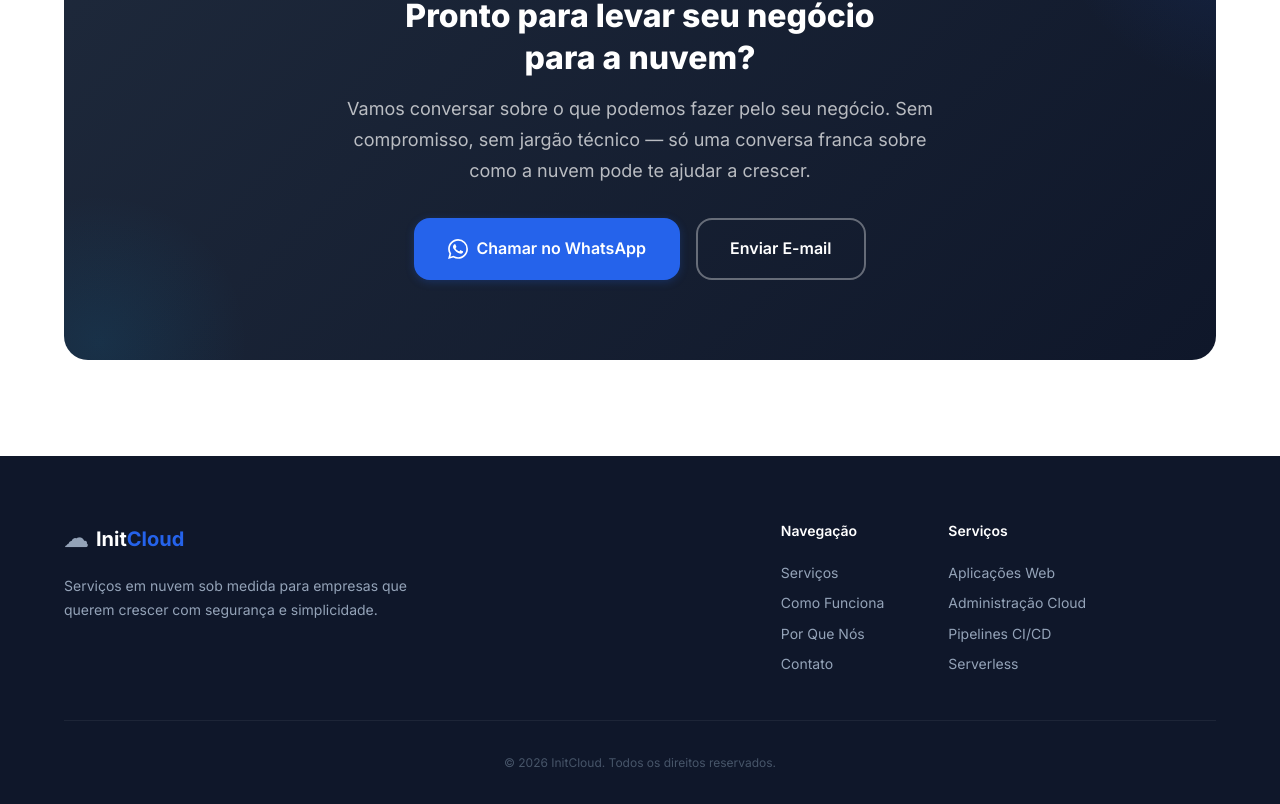
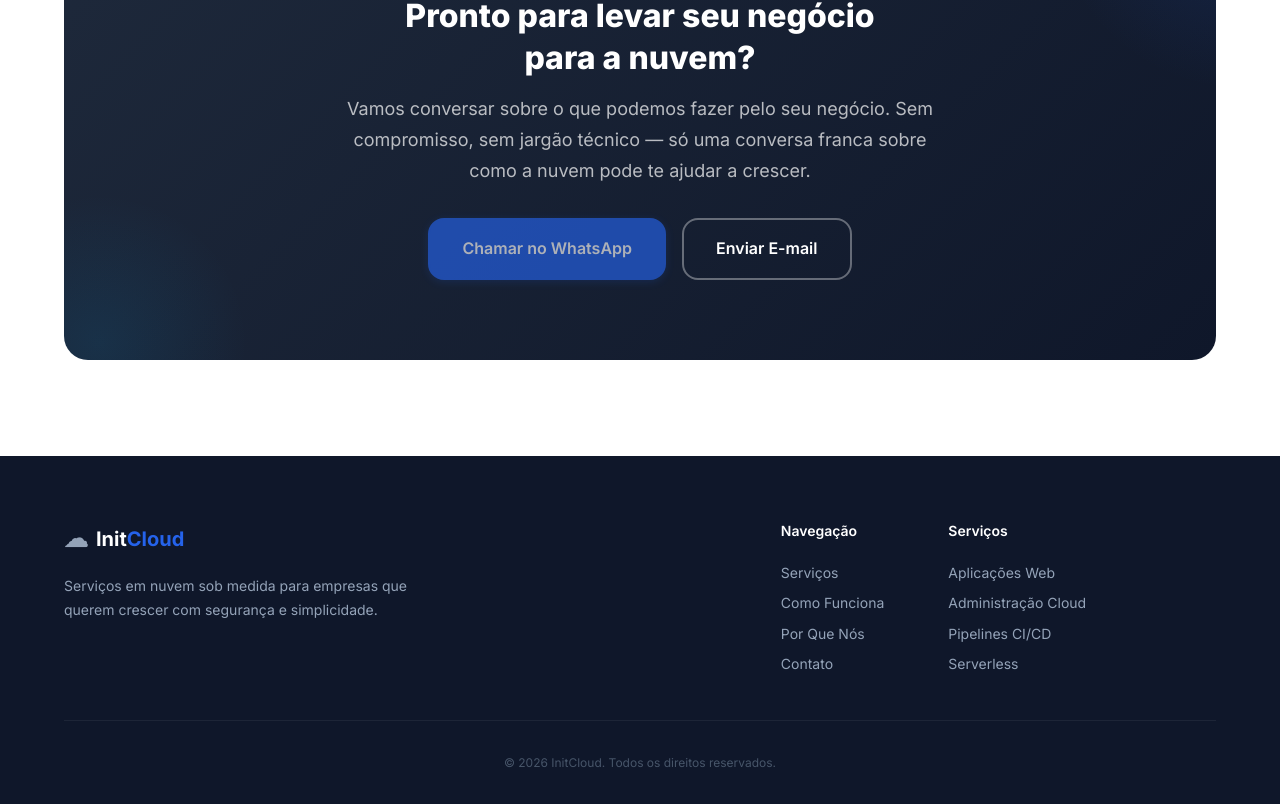
Before and after one commit to caioalbert/landigpage_initcloud, a Next.js app: page / in a window 1280 px wide. Shown: the part 3938-4742 px from the top of the page. Built offline with nearby package versions, Linux system fonts and the light colour scheme.

Commit message:
Disable WhatsApp button and update styles
Updated WhatsApp button to be disabled with styling.

```diff
--- a/app/page.tsx
+++ b/app/page.tsx
@@ -331,8 +331,17 @@ export default function Home() {
             <h2>Pronto para levar seu negócio<br/>para a nuvem?</h2>
             <p>Vamos conversar sobre o que podemos fazer pelo seu negócio. Sem compromisso, sem jargão técnico — só uma conversa franca sobre como a nuvem pode te ajudar a crescer.</p>
             <div className="cta-actions">
-              <a href="https://wa.me/5500000000000" className="btn btn-primary btn-lg" id="cta-whatsapp">
-                <svg viewBox="0 0 24 24" width="20" height="20" fill="currentColor"><path d="M17.472 14.382c-.297-.149-1.758-.867-2.03-.967-.273-.099-.471-.148-.67.15-.197.297-.767.966-.94 1.164-.173.199-.347.223-.644.075-.297-.15-1.255-.463-2.39-1.475-.883-.788-1.48-1.761-1.653-2.059-.173-.297-.018-.458.13-.606.134-.133.298-.347.446-.52.149-.174.198-.298.298-.497.099-.198.05-.371-.025-.52-.075-.149-.669-1.612-.916-2.207-.242-.579-.487-.5-.669-.51-.173-.008-.371-.01-.57-.01-.198 0-.52.074-.792.372-.272.297-1.04 1.016-1.04 2.479 0 1.462 1.065 2.875 1.213 3.074.149.198 2.096 3.2 5.077 4.487.709.306 1.262.489 1.694.625.712.227 1.36.195 1.871.118.571-.085 1.758-.719 2.006-1.413.248-.694.248-1.289.173-1.413-.074-.124-.272-.198-.57-.347m-5.421 7.403h-.004a9.87 9.87 0 01-5.031-1.378l-.361-.214-3.741.982.998-3.648-.235-.374a9.86 9.86 0 01-1.51-5.26c.001-5.45 4.436-9.884 9.888-9.884 2.64 0 5.122 1.03 6.988 2.898a9.825 9.825 0 012.893 6.994c-.003 5.45-4.437 9.884-9.885 9.884m8.413-18.297A11.815 11.815 0 0012.05 0C5.495 0 .16 5.335.157 11.892c0 2.096.547 4.142 1.588 5.945L.057 24l6.305-1.654a11.882 11.882 0 005.683 1.448h.005c6.554 0 11.89-5.335 11.893-11.893a11.821 11.821 0 00-3.48-8.413z"/></svg>
+              <a
+                href="https://wa.me/5500000000000"
+                className="btn btn-primary btn-lg disabled"
+                id="cta-whatsapp"
+                style={{
+                  pointerEvents: 'none',
+                  opacity: 0.65,
+                  cursor: 'not-allowed'
+                }}
+                aria-disabled="true"
+              >
                 Chamar no WhatsApp
               </a>
               <a href="mailto:contato@initcloud.com.br" className="btn btn-outline-light btn-lg" id="cta-email">Enviar E-mail</a>
```
